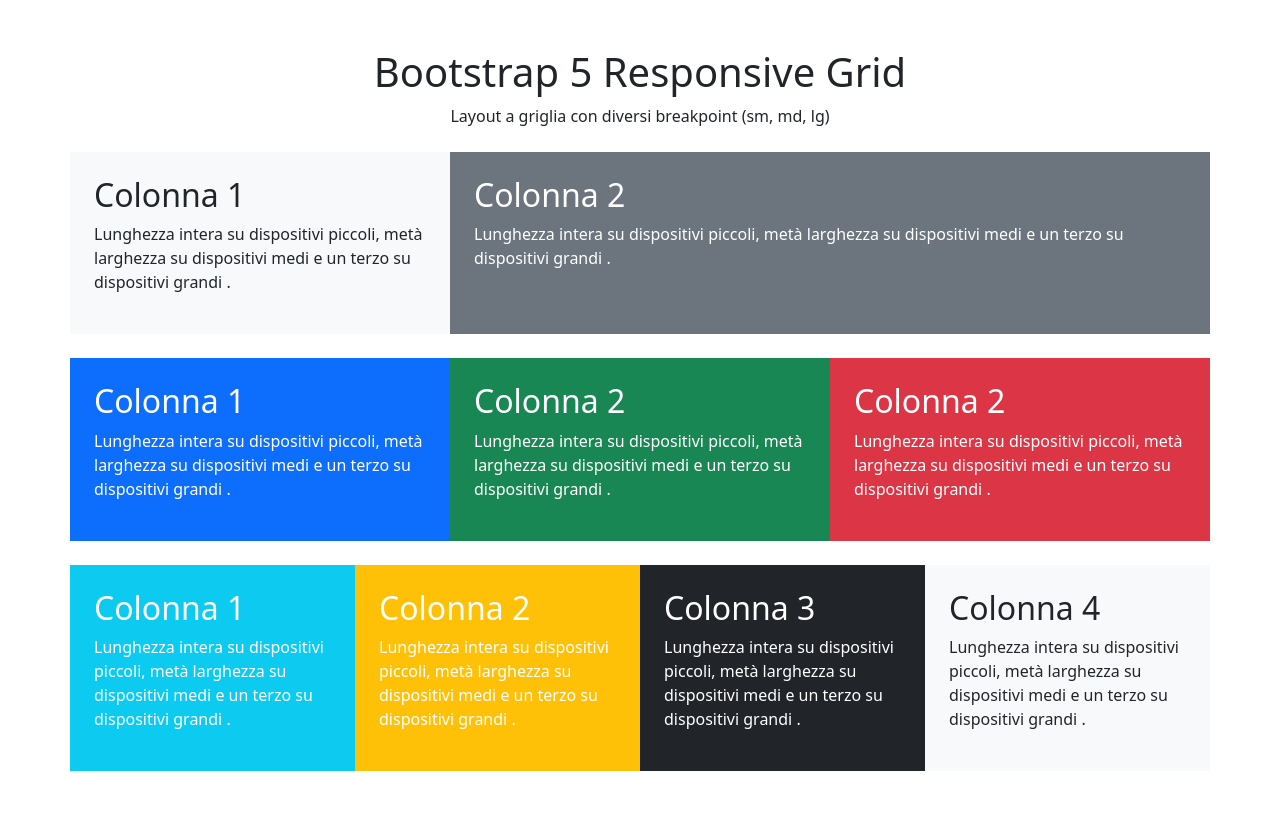
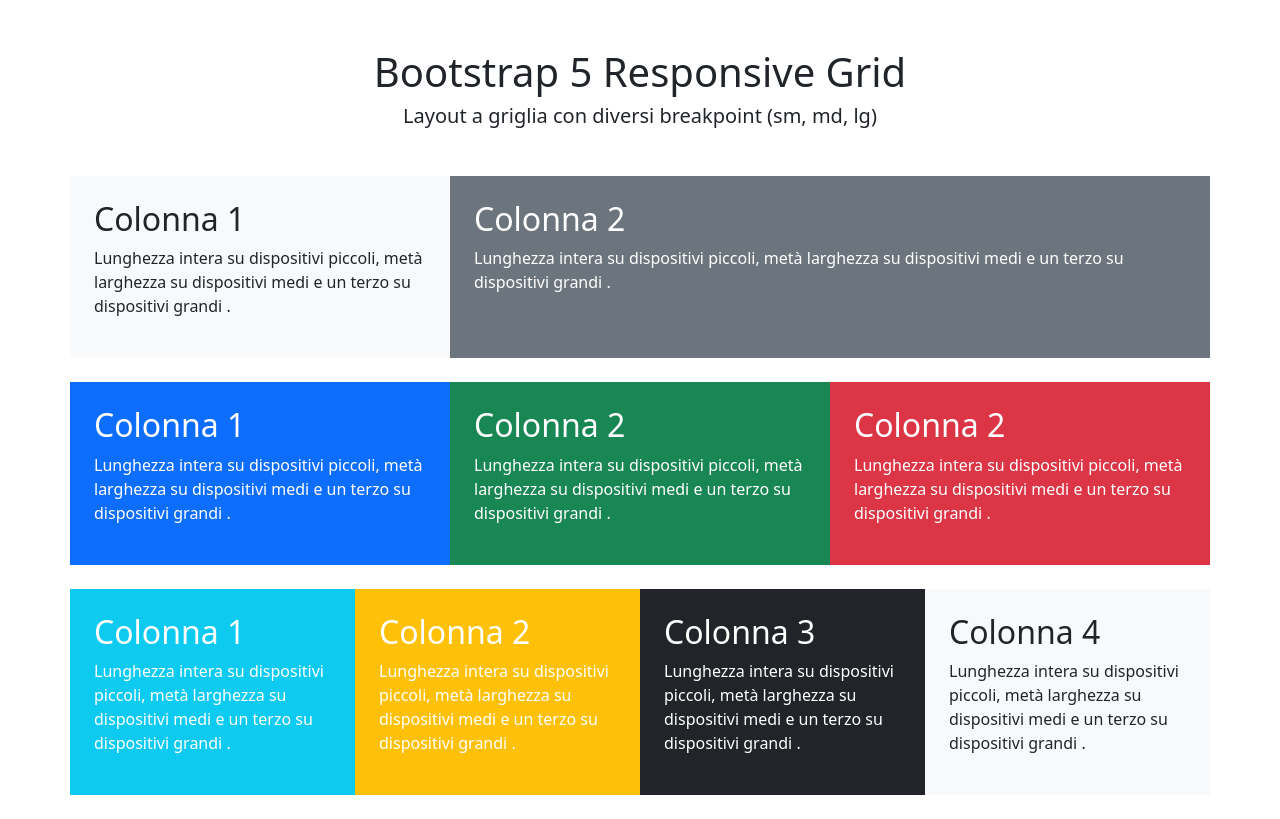
Before and after one commit to Michecosa/htmlcss-bootstrap-layout, a plain HTML site: page index.html in a window 1280 px wide. Drawn offline with nearby package versions, Linux system fonts and the light colour scheme; files that its build step writes are made by us from their sources.

Commit message:
Adjust margin top as margin that applies both at the top and the bottom

```diff
--- a/index.html
+++ b/index.html
@@ -15,9 +15,9 @@
   <header></header>
   <main>
     <div class="container bg-body">
-      <div class="text-center mt-5">
+      <div class="text-center my-5">
         <h1>Bootstrap 5 Responsive Grid</h1>
-        <p>Layout a griglia con diversi breakpoint (sm, md, lg)</p>
+        <h5 class="fw-lighter">Layout a griglia con diversi breakpoint (sm, md, lg)</h5>
       </div>
 
       <!-- First area (Mobile):
```
